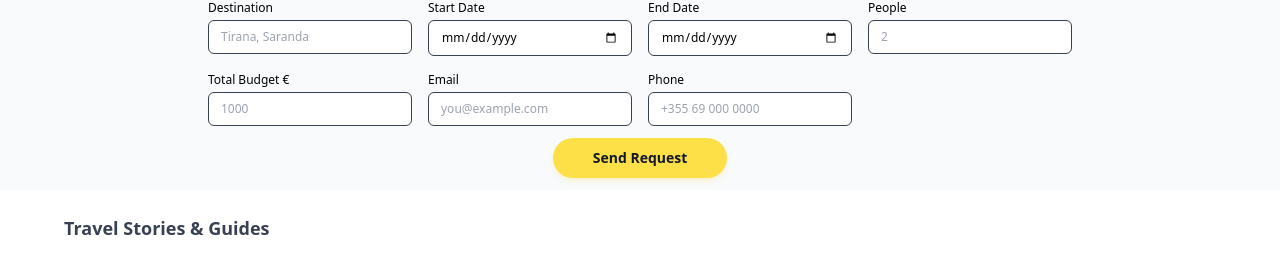
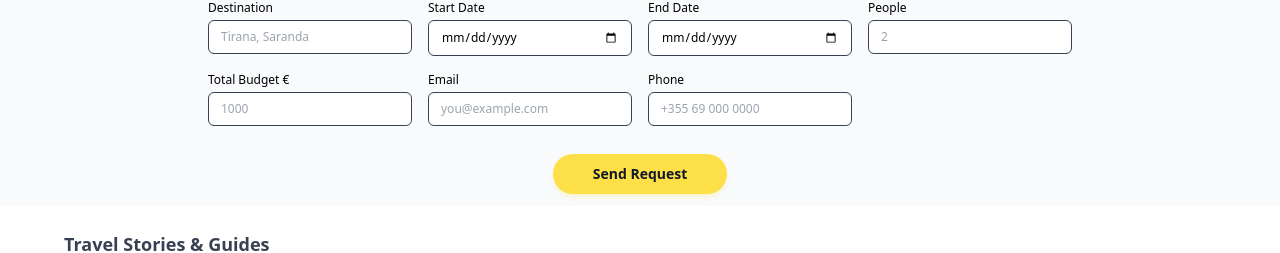
Before and after one commit to suzi216/toursfrontend, a Next.js app: page / in a window 1280 px wide. Shown: the part 793-1046 px from the top of the page. Built offline with nearby package versions, Linux system fonts and the light colour scheme; no server answers.

Commit message:
Center buttopn

```diff
--- a/src/components/user.js
+++ b/src/components/user.js
@@ -401,11 +401,9 @@ export default function UserHome() {
                   />
                 </div>
 
-
-              </form>
                 {/* Submit */}
-              <div className="sm:col-span-3 flex justify-center mt-3">
-                <button
+<div className="sm:col-span-4 flex justify-center items-end mt-3">
+                  <button
                   type="submit"
                   className="px-10 py-2.5 rounded-full bg-yellow-300 text-gray-900 text-sm font-semibold
           hover:bg-yellow-400 transition-all duration-300 shadow-md shadow-yellow-300/20"
@@ -413,6 +411,8 @@ export default function UserHome() {
                   Send Request
                 </button>
               </div>
+              </form>
+
             </div>
           </div>
 
```
